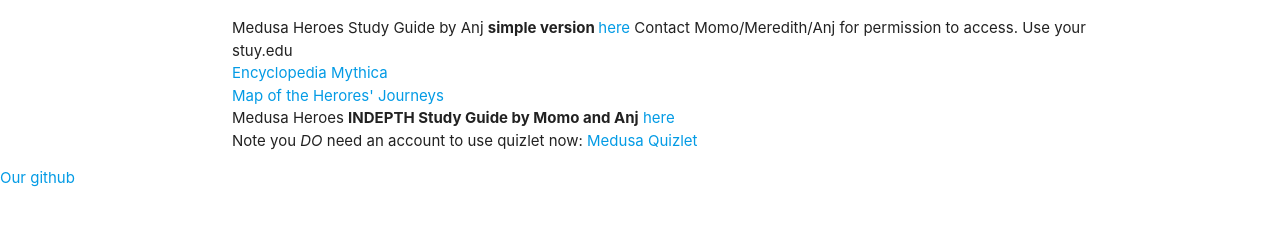
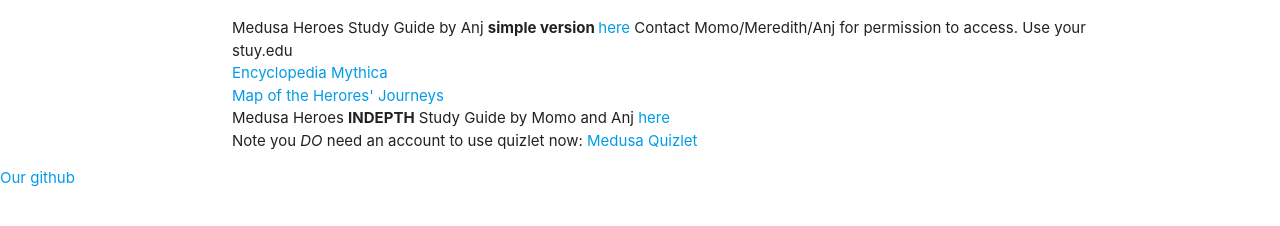
Before and after one commit to stuyCLC/stuyCLC.github.io, a Jekyll site: the page built from Resources/index.html, in a window 1280 px wide. Shown: the part 183-409 px from the top of the page. Built offline with Jekyll 4.4.1, drawn with Linux system fonts in a browser that asks for light colours; part of the change alters nothing that is shown.

```diff
--- a/Resources/index.html
+++ b/Resources/index.html
@@ -9,7 +9,7 @@ title: Links and Sources
       <ol> Medusa Heroes Study Guide by Anj <b> simple version </b> <a href =  "https://docs.google.com/viewer?a=v&pid=sites&srcid=ZGVmYXVsdGRvbWFpbnxteXRob2xvZ3lleGFtfGd4OmRhODZhYzBlMjIxMjg3OQ"> here </a> Contact Momo/Meredith/Anj for permission to access. Use your stuy.edu </ol>
 	    <ol> <a href = "https://pantheon.org/mythology/" > Encyclopedia Mythica </a> </ol>
 	    <ol> <a href = "http://global.oup.com/us/companion.websites/9780195397703/student/maps/geographical/"> Map of the Herores' Journeys </a> </ol>
-	    <ol> Medusa Heroes <b>INDEPTH Study Guide by Momo and Anj</b> <a href = "https://docs.google.com/document/d/1LjsAbNtbz-o-DdJGZji5FUezRSE_oaAxQ1dR_hDP-HM/edit?usp=sharing"> here </a></ol>
+	    <ol> Medusa Heroes <b>INDEPTH</b> Study Guide by Momo and Anj <a href = "https://docs.google.com/document/d/1LjsAbNtbz-o-DdJGZji5FUezRSE_oaAxQ1dR_hDP-HM/edit?usp=sharing"> here </a></ol>
 	    <ol> Note you <i>DO</i> need an account to use quizlet now: <a href = "https://quizlet.com/308934878/2018-medusa-mythology-exam-flash-cards/"> Medusa Quizlet </a> </ol>
 	</ul>
   </p>
```
